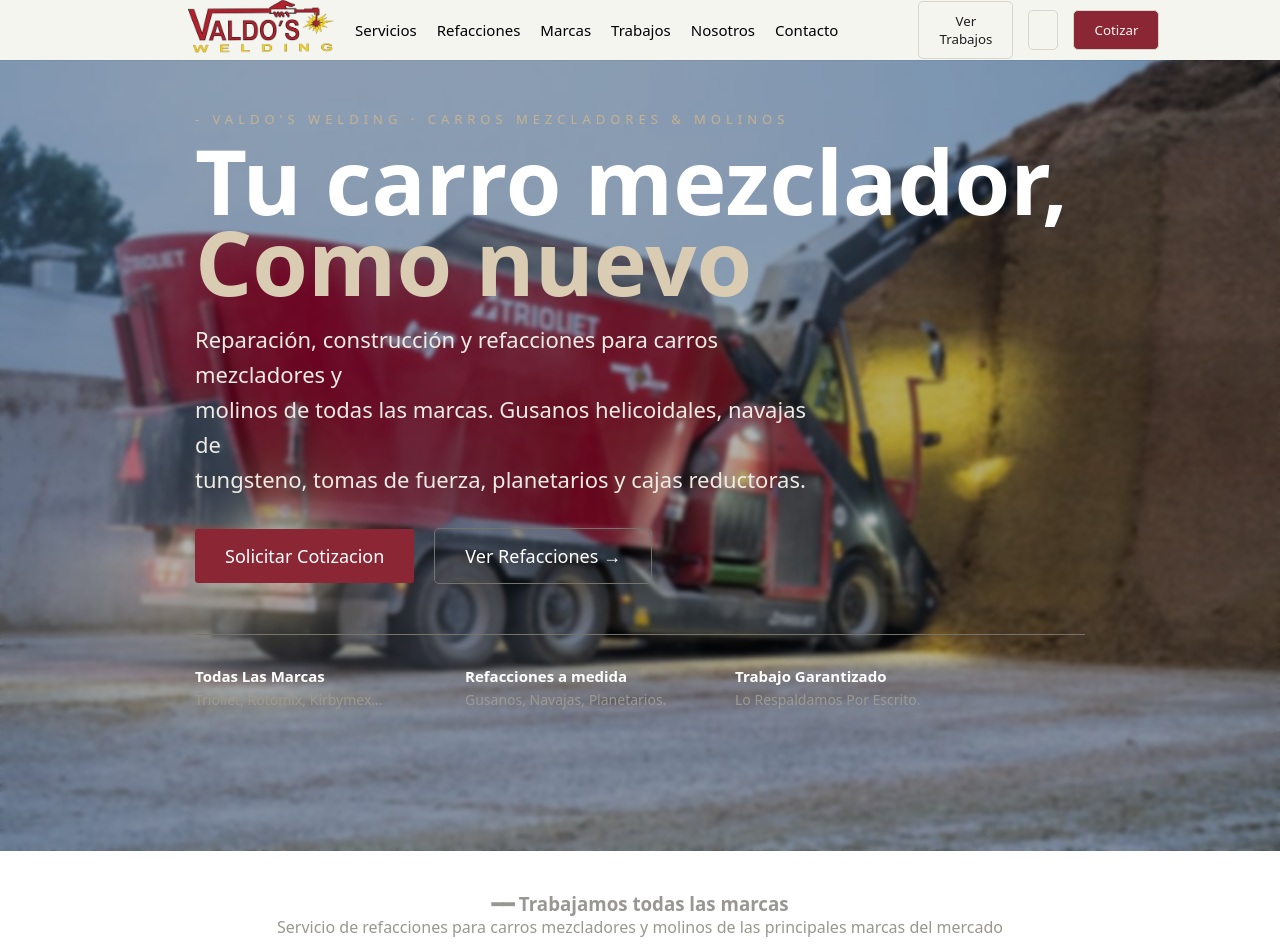
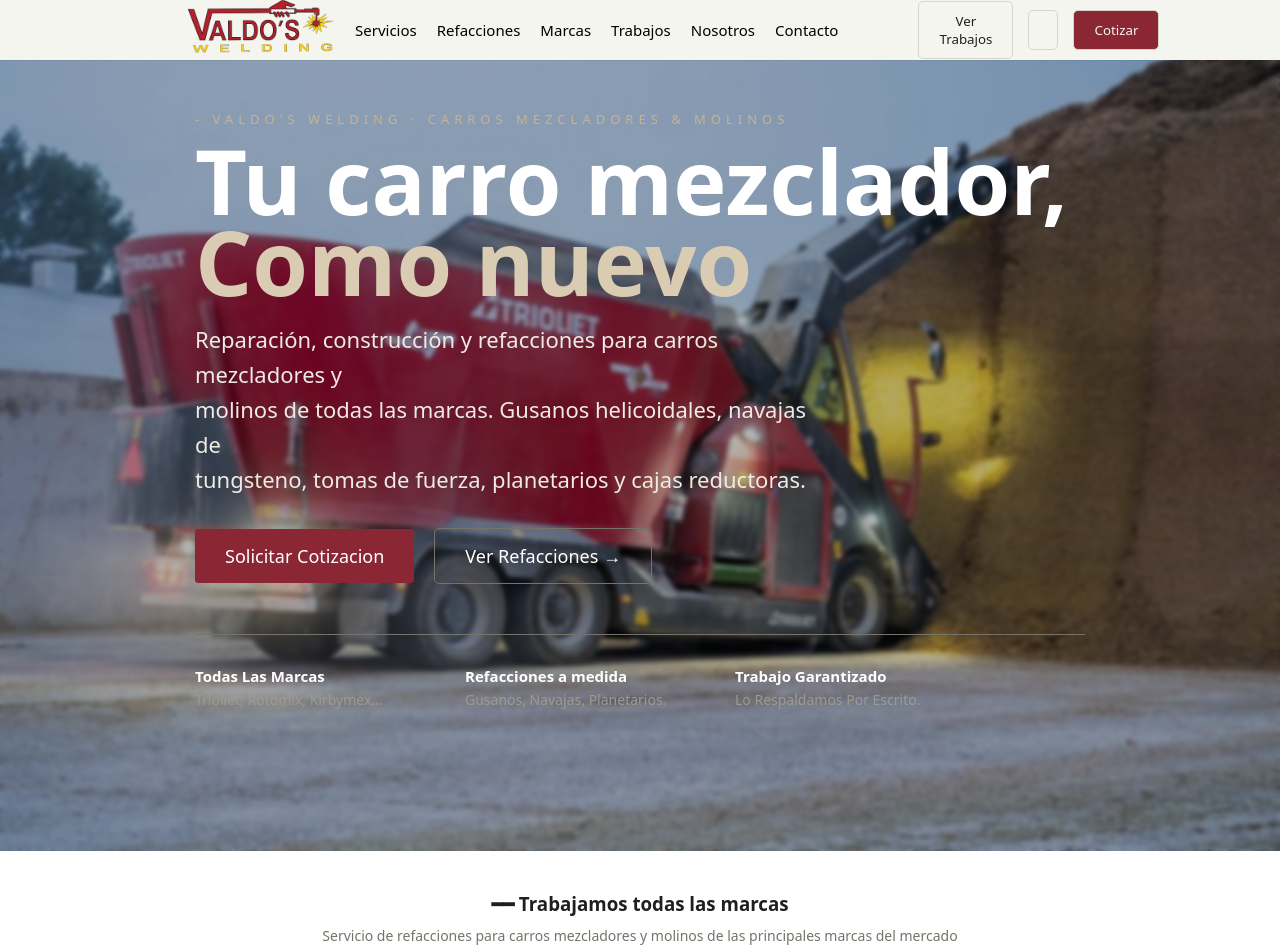
Before and after one commit to Pjezz/proyectoWash, a React (Vite) app in the folder proyectoWash/: page / in a window 1280 px wide. Shown: the top 952 px of the page. Built offline with nearby package versions, Linux system fonts and the light colour scheme.

Commit message:
arreglando cosas

```diff
--- a/proyectoWash/src/components/Brands.css
+++ b/proyectoWash/src/components/Brands.css
@@ -6,10 +6,17 @@
 
 }
 
-.header-info{
-    margin-bottom: 15px;
+.header-info h3{
+    margin-bottom: 10px;
+    font-family: var(--display);
+    color: var(--ink);
+}
+
+.header-info p{
     font-family: var(--text-font);
-    color: #989793;
+    font-size: 14px;
+    font-weight: 500;
+    color: var(--steel-2);
 }
 
 .pill{
--- a/proyectoWash/src/components/Specialist.css
+++ b/proyectoWash/src/components/Specialist.css
@@ -7,7 +7,8 @@
     gap: 20px;
     padding-left: 185px;
     padding-right: 180px;
-    padding-top: 150px;
+    padding-top: 115px;
+    padding-bottom: 115px;
 }
 
 .specialist-image{
@@ -23,7 +24,11 @@
 }
 
 .count{
-    padding-left: 80px;
+    padding-left: 45px;
+    padding-right: 40px;
+    background-color: var(--paper);
+    border-radius: 35px;
+
 }
 
 .specialist-info h3{
@@ -33,7 +38,8 @@
     letter-spacing: 2px;
     font-size: 14px;
     text-transform: uppercase;
-    padding-bottom: 20px;
+    padding-bottom: 8px;
+    padding-top: 15px;
 }
 
 .specialist-info h2{
@@ -42,10 +48,17 @@
 
 .specialist-info p{
     color: var(--steel-2);
+    font-family: var(--text-font);
     font-size: 15px;
     line-height: 1.5;
     padding-top: 12px;
     max-width: 480px;
+
+}
+
+.count-container{
+    padding-bottom: 30px;
+    padding-left: 25px;
 }
 
 .count-esp{
@@ -53,6 +66,7 @@
     align-items: flex-start;
     gap: 16px;
     padding-top: 26px;
+    padding-bottom: 10px;
 }
 
 .specialist-icon{
@@ -81,6 +95,8 @@
 
 .specialist-count p{
     color: var(--steel-2);
+    font-family: var(--text-font);
     font-size: 14px;
     line-height: 1.45;
+    white-space: pre-line;
 }
--- a/proyectoWash/src/components/Specialist.jsx
+++ b/proyectoWash/src/components/Specialist.jsx
@@ -15,8 +15,9 @@ function Specialist() {
             <p>No vendemos por vender. Entendemos tu carro mezclador y tu molino, te asesoramos y dejamos tu equipo trabajando como debe, año tras año.</p>
         </div>
 
+        <section className="count-container">
             {especialidades.map(esp =>(
-        <section className="count-esp" key={esp.id}>
+                <section className="count-esp" key={esp.id}>
 
             <div className="specialist-icon">
                 <Icon name={esp.icono} />
@@ -28,6 +29,7 @@ function Specialist() {
             </div>
         </section>
         ))}
+        </section>
 
     </section>
 
--- a/proyectoWash/src/data/especialidades.js
+++ b/proyectoWash/src/data/especialidades.js
@@ -3,7 +3,7 @@ export const especialidades = [
         id: 1,
         icono: "wrench",
         titulo: "Especialidad en mezcladoras",
-        descripcion: "Conocemos a fondo los carros mezcladores y molinos: tazón, sinfines, pesaje, descarga y transmisión."
+        descripcion: "Conocemos a fondo los carros mezcladores y molinos: tazón, \n sinfines, pesaje, descarga y transmisión."
 
     },
 
@@ -11,20 +11,20 @@ export const especialidades = [
         id: 2,
         icono: "tag",
         titulo: "Todas las Marcas",
-        descripcion: "Trioliet, Rotomix, Kirbymex, Tormex, Super Star, Haybuster, Farmhand y Jones MFG, entre otras."
+        descripcion: "Trioliet, Rotomix, Kirbymex, Tormex, Super Star, Haybuster, \n Farmhand y Jones MFG, entre otras."
     },
 
     {
         id: 3,
         icono: "ruler",
         titulo: "Refacciones a medida",
-        descripcion: "Fabricamos gusanos, navajas de tungsteno y bandas, y surtimos planetarios y cajas reductoras."
+        descripcion: "Fabricamos gusanos, navajas de tungsteno y bandas, y \n surtimos planetarios y cajas reductoras."
     },
 
     {
         id: 4,
         icono: "shield",
         titulo: "Garantia por escrito",
-        descripcion: "Respaldamos lo que entregamos. Cumplimos con lo acordado, en tiempo y en forma."
+        descripcion: "Respaldamos lo que entregamos. Cumplimos con lo acordado, \n en tiempo y en forma."
     }
 ];
```
